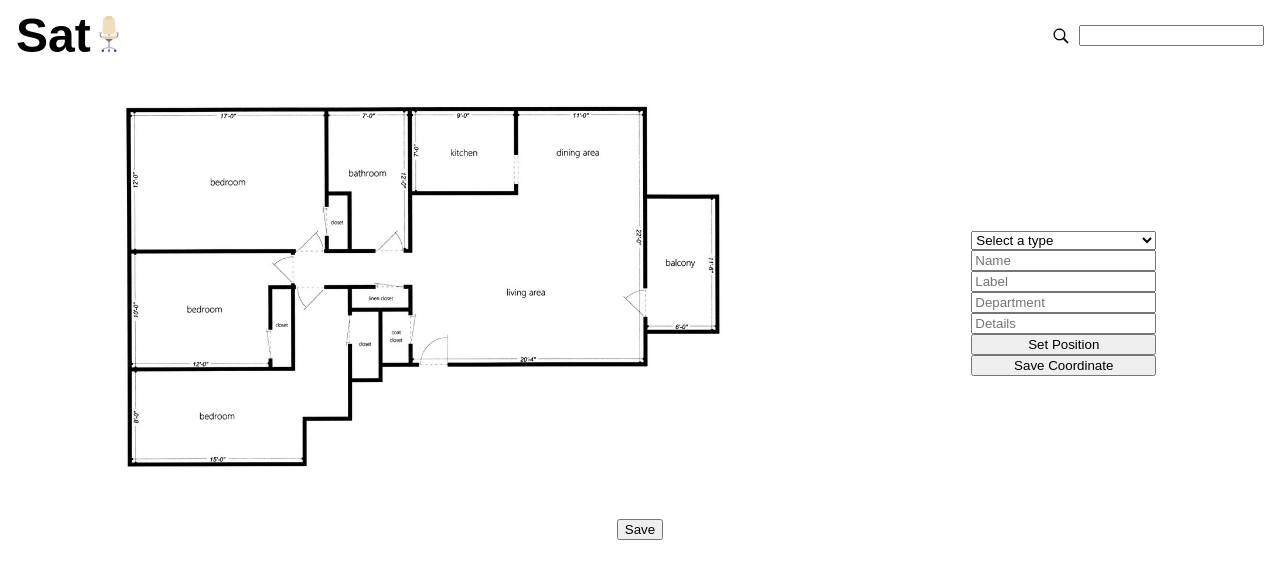
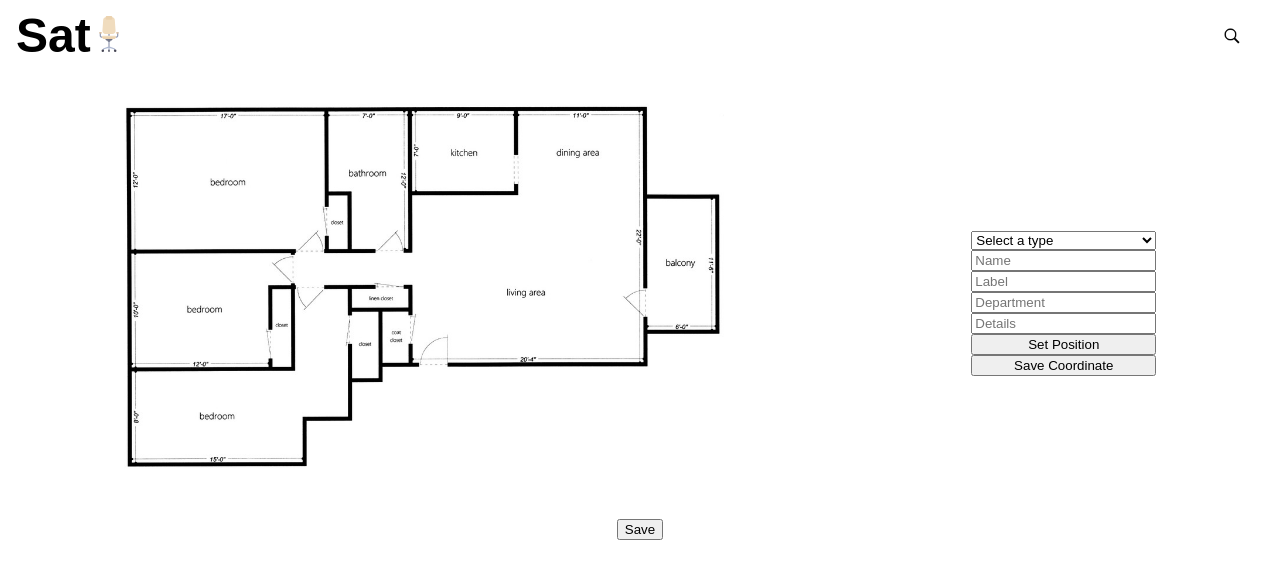
Before and after one commit to shoemakerdr/sat, a React app: page / in a window 1280 px wide. Shown: the top 578 px of the page. Built offline with nearby package versions, Linux system fonts and the light colour scheme.

Commit message:
Added styling to input

```diff
--- a/src/App.css
+++ b/src/App.css
@@ -45,3 +45,19 @@
     width: 20px;
     height: 20px;
 }
+
+.searchInput {
+    font-size: 16px;
+    border: none;
+    outline: none;
+    width: 10px;
+    z-index: 100;
+    transition: all .3s ease-in-out;
+}
+
+.searchInput:focus {
+    border: none;
+    margin: 0;
+    border-bottom: 2px solid rgb(90, 90, 236);
+    width: 160px;
+}
--- a/src/App.js
+++ b/src/App.js
@@ -15,7 +15,7 @@ class App extends Component {
                     </div>
                     <div className={styles.searchWrapper}>
                         <img src={searchIcon} alt='search icon' className={styles.searchIcon} />
-                        <input type='text' className={styles.searchBox} />
+                        <input type='text' className={styles.searchInput} />
                     </div>
                 </header>
                 <div className={styles.appContent}>
```
